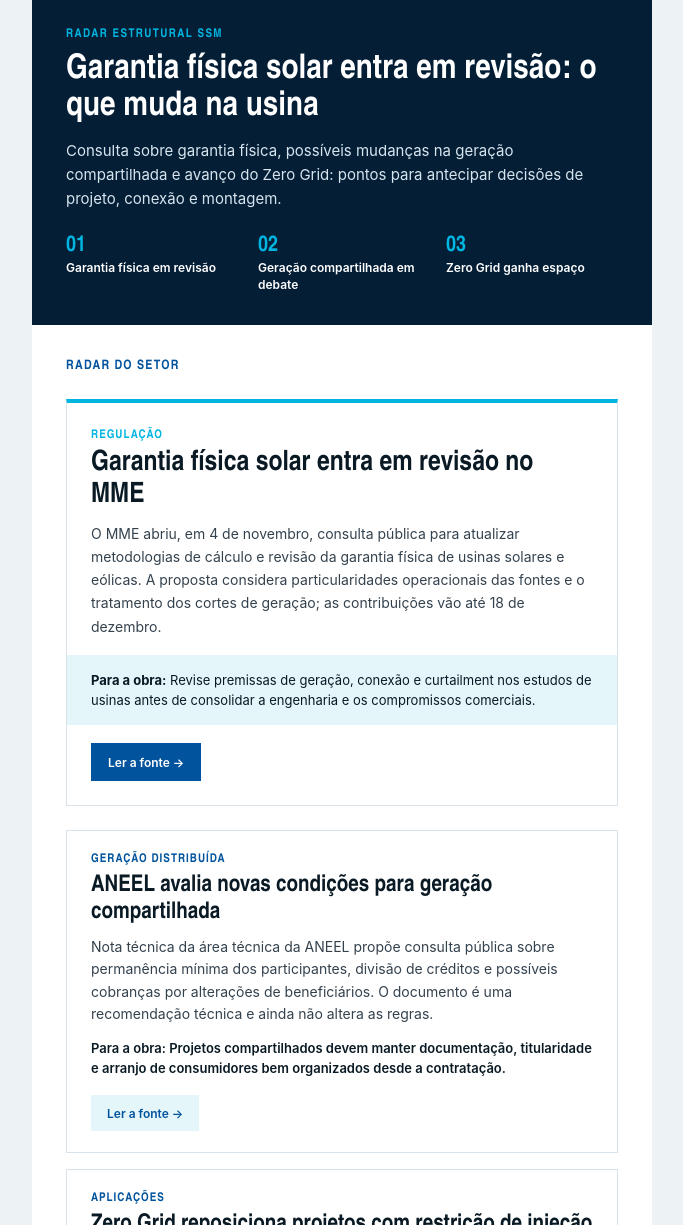
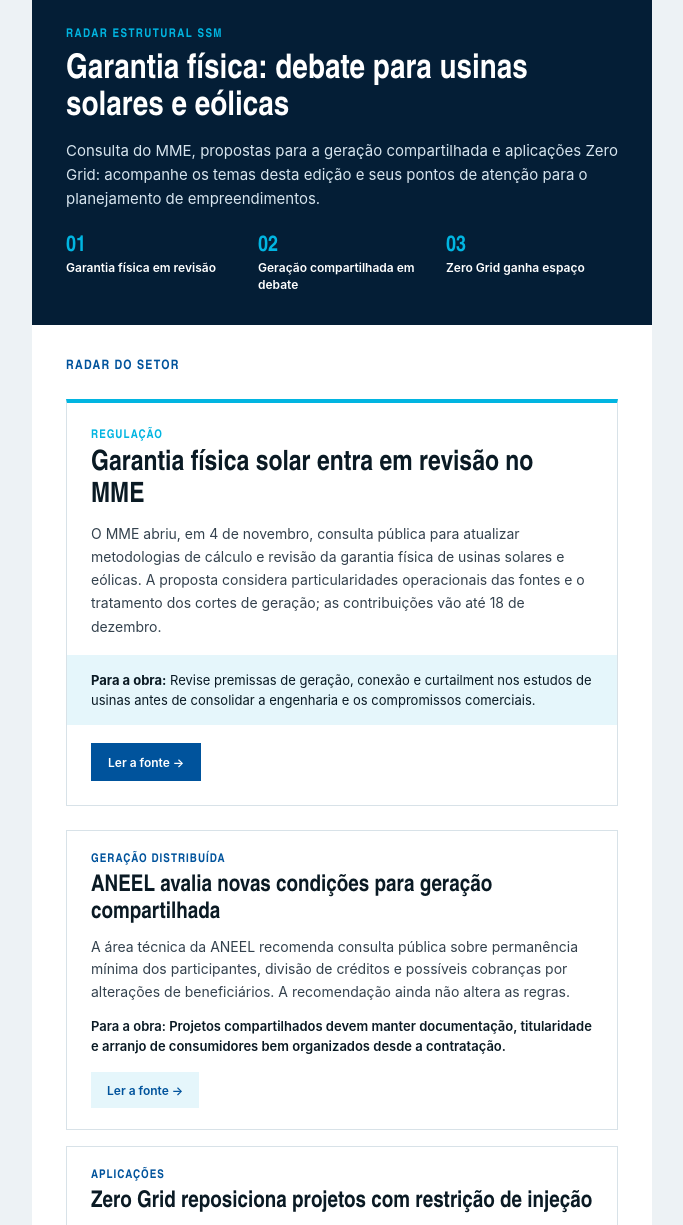
Before and after one commit to Unidcom/aprovacoes-unid, a plain HTML site: page ssm/newsletter-2026-11-09.html in a window 1280 px wide. Shown: the part 409-1634 px from the top of the page, without its empty margins (298-981 px from the left). Drawn offline with Linux system fonts and the light colour scheme.

Commit message:
Aprovação: ssm/newsletter-2026-11-09.html

```diff
--- a/ssm/newsletter-2026-11-09.html
+++ b/ssm/newsletter-2026-11-09.html
@@ -5,7 +5,7 @@
     <meta name="viewport" content="width=device-width,initial-scale=1" />
     <meta name="x-apple-disable-message-reformatting" />
     <meta name="format-detection" content="telephone=no,address=no,email=no,date=no,url=no" />
-    <title>Garantia física solar entra em revisão: o que muda na usina</title>
+    <title>Garantia física: debate para usinas solares e eólicas</title>
   </head>
   <body style="margin:0;padding:0;background-color:#edf2f5;">
     <span style="display:none;font-size:1px;line-height:1px;max-height:0;max-width:0;opacity:0;overflow:hidden;color:#edf2f5;">Regras de cálculo, geração compartilhada e Zero Grid para orientar a especificação.</span>
@@ -53,8 +53,8 @@
             <tr>
               <td bgcolor="#041E36" style="padding:30px 34px 32px;background-color:#041e36;">
                 <p style="margin:0 0 12px;color:#01b5e1;font:600 12px 'Fira Sans Condensed','Arial Narrow',Arial,sans-serif;letter-spacing:1.4px;text-transform:uppercase;">Radar Estrutural SSM</p>
-                <h1 style="margin:0 0 12px;color:#ffffff;font:700 34px/1.08 'Fira Sans Condensed','Arial Narrow',Arial,sans-serif;">Garantia física solar entra em revisão: o que muda na usina</h1>
-                <p style="margin:0 0 22px;color:#d7e5ef;font:400 15px/1.6 Inter,Arial,sans-serif;">Consulta sobre garantia física, possíveis mudanças na geração compartilhada e avanço do Zero Grid: pontos para antecipar decisões de projeto, conexão e montagem.</p>
+                <h1 style="margin:0 0 12px;color:#ffffff;font:700 34px/1.08 'Fira Sans Condensed','Arial Narrow',Arial,sans-serif;">Garantia física: debate para usinas solares e eólicas</h1>
+                <p style="margin:0 0 22px;color:#d7e5ef;font:400 15px/1.6 Inter,Arial,sans-serif;">Consulta do MME, propostas para a geração compartilhada e aplicações Zero Grid: acompanhe os temas desta edição e seus pontos de atenção para o planejamento de empreendimentos.</p>
                 <table role="presentation" width="100%" cellspacing="0" cellpadding="0" border="0">
                   <tr>
                     <td width="33%" valign="top" style="padding:0 12px 0 0;color:#ffffff;font:600 12px/1.45 Inter,Arial,sans-serif;">
@@ -104,7 +104,7 @@
     <td style="padding:21px 24px;">
       <p style="margin:0 0 7px;color:#00539c;font:600 12px 'Fira Sans Condensed','Arial Narrow',Arial,sans-serif;letter-spacing:1px;text-transform:uppercase;">Geração distribuída</p>
       <h2 style="margin:0 0 9px;color:#0a1a24;font:700 23px/1.17 'Fira Sans Condensed','Arial Narrow',Arial,sans-serif;">ANEEL avalia novas condições para geração compartilhada</h2>
-      <p style="margin:0 0 13px;color:#34424e;font:400 14px/1.6 Inter,Arial,sans-serif;">Nota técnica da área técnica da ANEEL propõe consulta pública sobre permanência mínima dos participantes, divisão de créditos e possíveis cobranças por alterações de beneficiários. O documento é uma recomendação técnica e ainda não altera as regras.</p>
+      <p style="margin:0 0 13px;color:#34424e;font:400 14px/1.6 Inter,Arial,sans-serif;">A área técnica da ANEEL recomenda consulta pública sobre permanência mínima dos participantes, divisão de créditos e possíveis cobranças por alterações de beneficiários. A recomendação ainda não altera as regras.</p>
       <p style="margin:0 0 16px;color:#0a1a24;font:600 13px/1.55 Inter,Arial,sans-serif;">Para a obra: Projetos compartilhados devem manter documentação, titularidade e arranjo de consumidores bem organizados desde a contratação.</p>
       <table role="presentation" cellspacing="0" cellpadding="0" border="0"><tr><td bgcolor="#E5F6FB" style="padding:9px 16px;background-color:#e5f6fb;"><a href="https://canalsolar.com.br/aneel-mudancas-regras-geracao-compartilhada/" style="color:#00539c;text-decoration:none;font:600 12px Inter,Arial,sans-serif;">Ler a fonte &#8594;</a></td></tr></table>
     </td>
```
